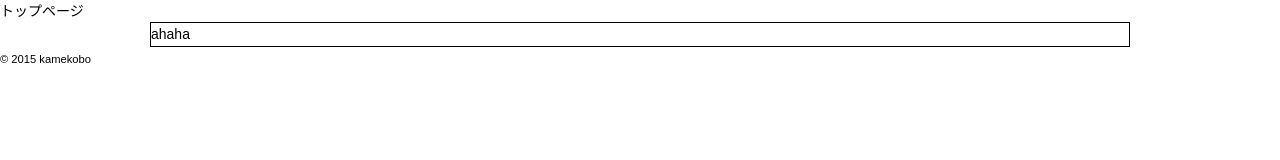
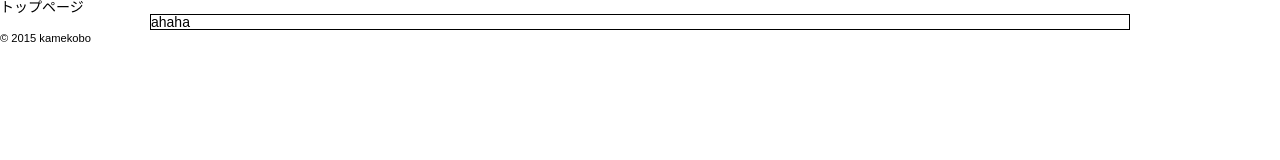
Before and after one commit to keikomuto0620/z_html5-master, a website: page index.html in a window 1280 px wide. Drawn offline with nearby package versions, Linux system fonts and the light colour scheme; files that its build step writes are made by us from their sources.

Commit message:
レスポンシブの基本設定

```diff
--- a/scss/_common.scss
+++ b/scss/_common.scss
@@ -18,11 +18,14 @@ body {
   color: #000;
   font-size: 1.4rem;
   font-family: "ヒラギノ角ゴ Pro W3", "Hiragino Kaku Gothic Pro", "メイリオ", "Meiryo", "MS Pゴシック", "MS P Gothic", sans-serif;
-  line-height: 1.6;
+  line-height: 1;
   min-width: $contentWidth;
   @include mq {
-    width: 100%;
-    min-width: auto;
+    min-width: 100%;
+    -webkit-text-size-adjust: 100%;
+    // width: 100%;
+    // min-width: auto;
+    font-size: 1.3rem;
   }
 }
 
```
